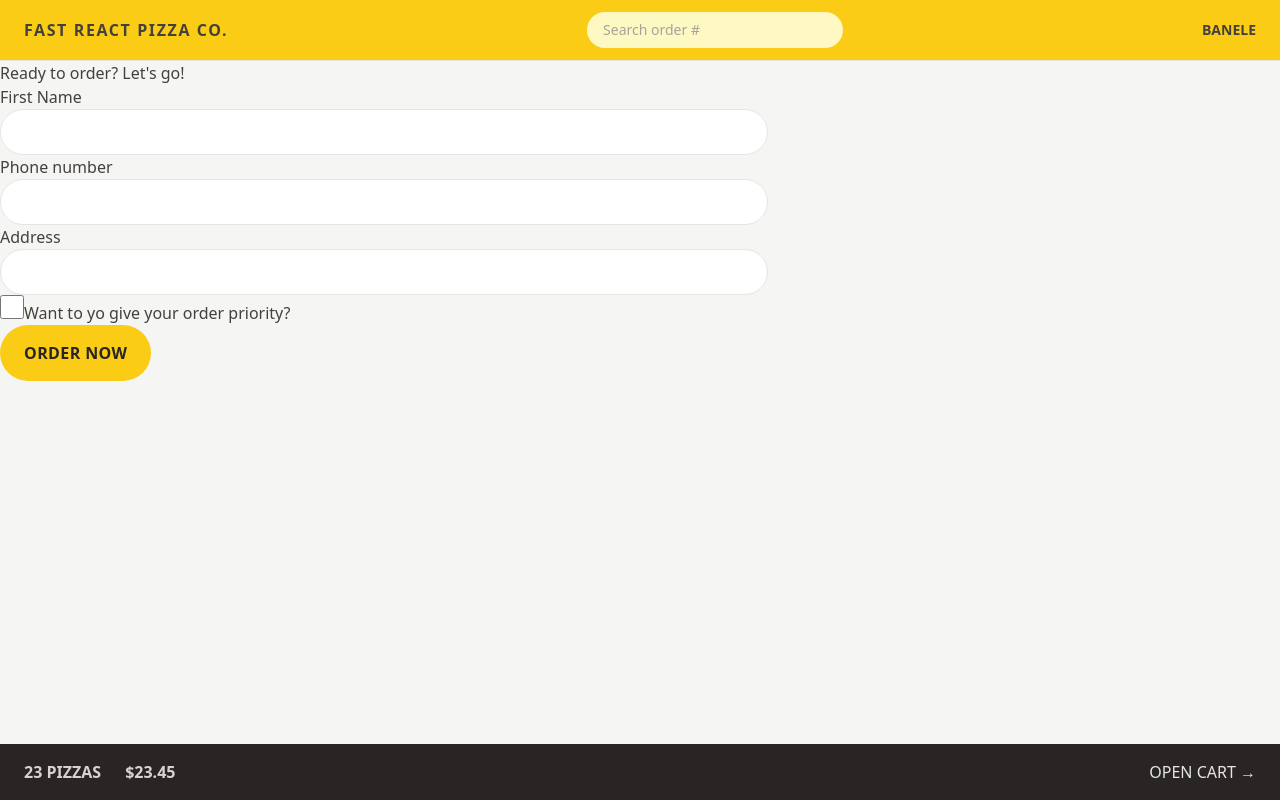
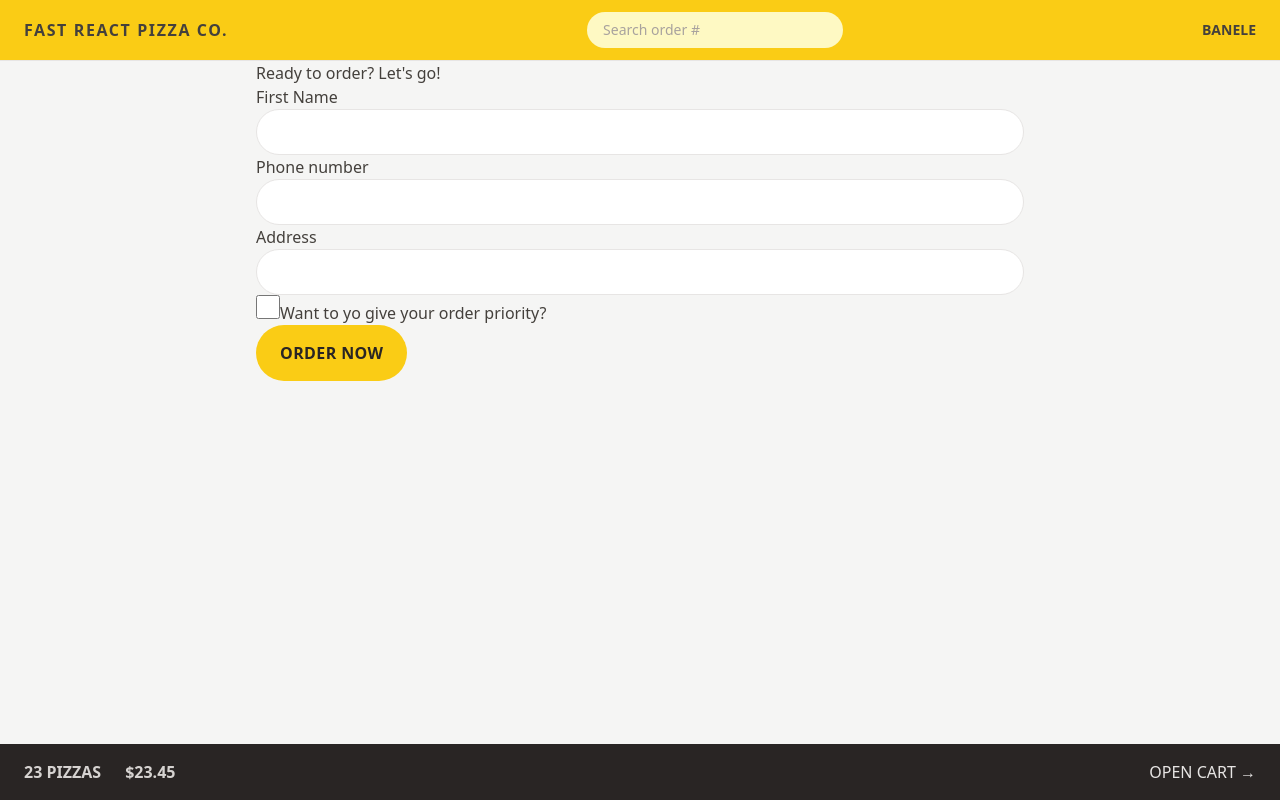
Before and after one commit to banelengwane/fast-react-pizza, a React (Vite) app: page /order/new in a window 1280 px wide. Built offline with nearby package versions, Linux system fonts and the light colour scheme.

Commit message:
fixing loading indicator using z-index

```diff
--- a/src/index.css
+++ b/src/index.css
@@ -7,13 +7,11 @@
     @apply rounded-full border border-stone-200 px-4 py-2 text-sm transition-all duration-300 placeholder:text-stone-400
     focus:outline-none focus:ring focus:ring-yellow-400 w-full md:px-6 md:py-3
   }
-}
 
-/* https://dev.to/afif/i-made-100-css-loaders-for-your-next-project-4eje */
   .loader {
     width: 45px;
     aspect-ratio: 0.75;
-  --c: no-repeat linear-gradient(#333 0 0);
+    --c: no-repeat linear-gradient(theme(colors.stone.800) 0 0);
     background: var(--c) 0% 50%, var(--c) 50% 50%, var(--c) 100% 50%;
     background-size: 20% 50%;
     animation: loading 1s infinite linear;
@@ -33,3 +31,7 @@
       background-position: 0% 50%, 50% 50%, 100% 100%;
     }
   }
+
+}
+
+/* https://dev.to/afif/i-made-100-css-loaders-for-your-next-project-4eje */
--- a/src/ui/AppLayout.jsx
+++ b/src/ui/AppLayout.jsx
@@ -13,7 +13,7 @@ function AppLayout() {
 
             <Header />
             <div className="overflow-scroll">
-                <main className="max-w-3xl">
+                <main className="max-w-3xl mx-auto">
                     <Outlet />
                 </main>
             </div>
--- a/src/ui/Loader.jsx
+++ b/src/ui/Loader.jsx
@@ -1,8 +1,9 @@
 function Loader() {
     return (
-        <div className="loader">
+        <div className="absolute bg-slate-200/20 inset-0 backdrop-blur-sm flex items-center justify-center">
+            <div className="loader"></div>
+        </div>
 
-        </div>
     )
 }
 
```
Lines whose indentation alone changed are shown as unchanged.
